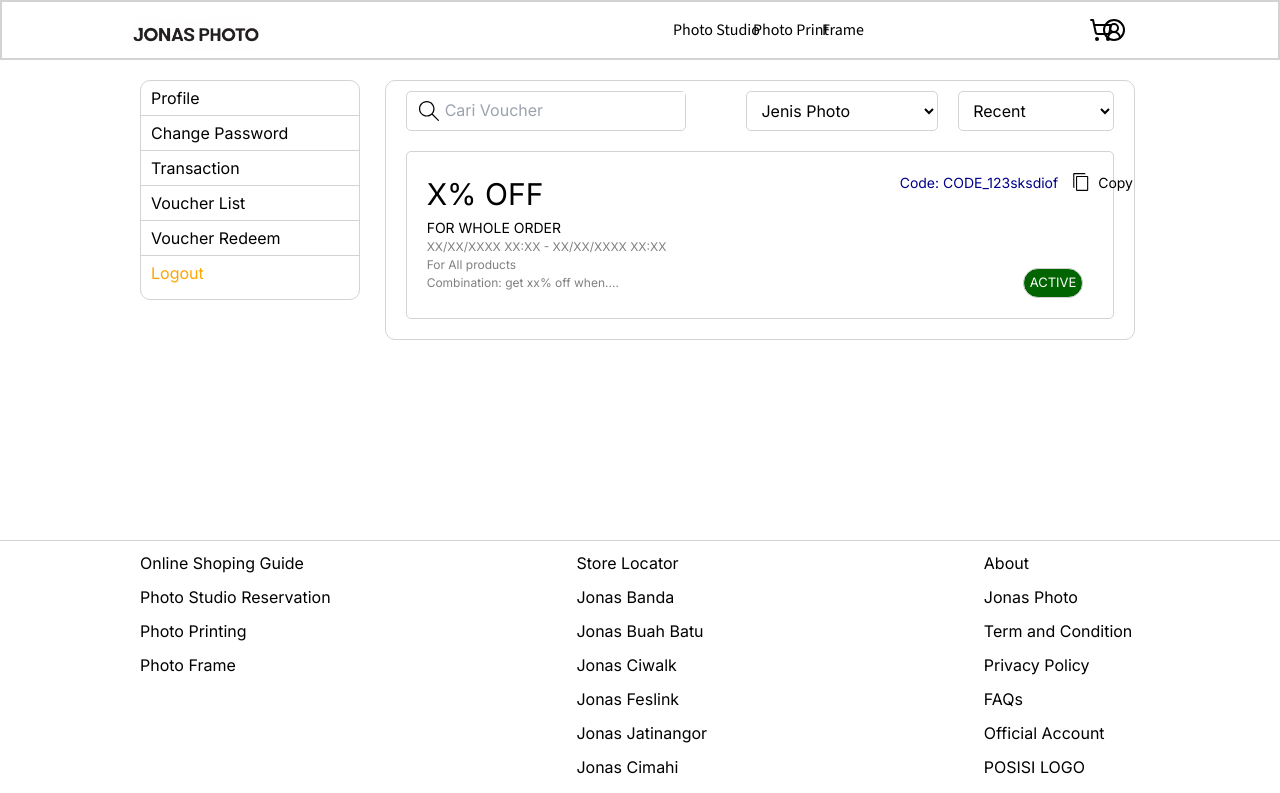
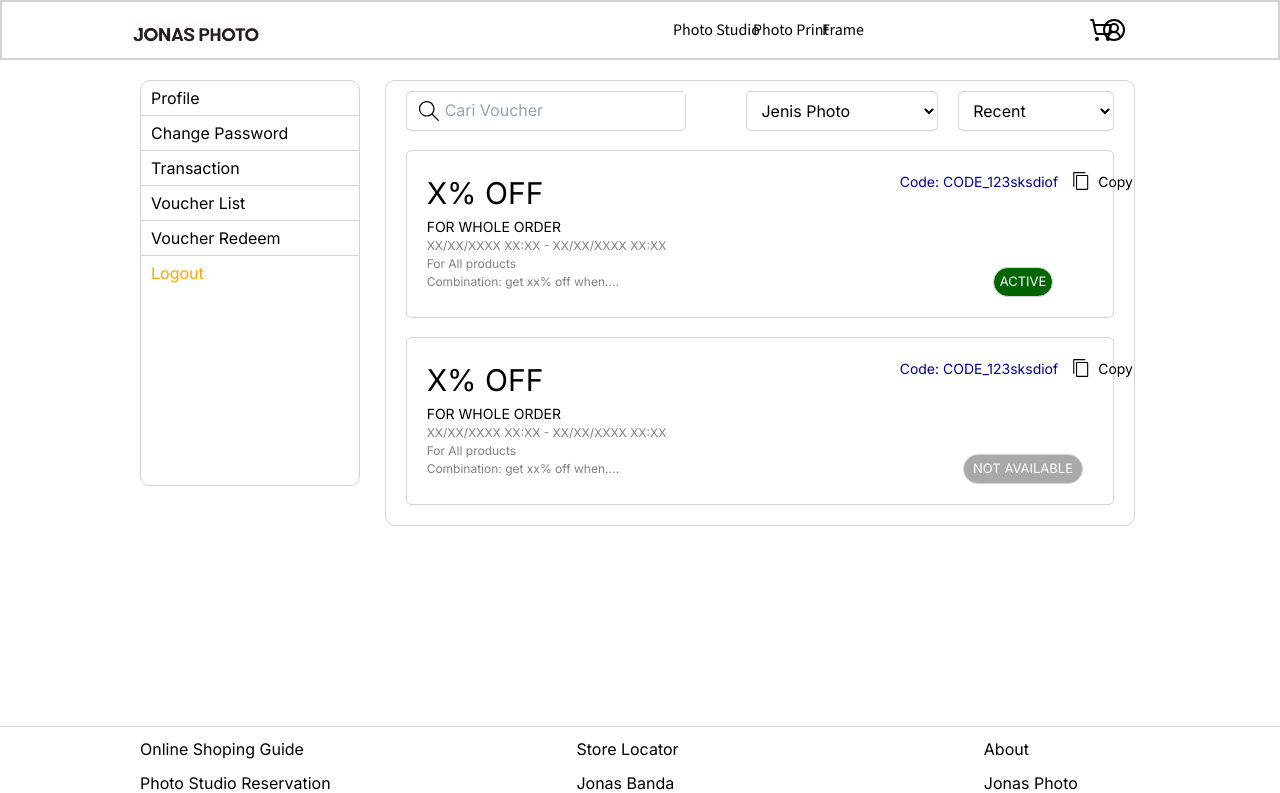
Before and after one commit to adriswara/next, a Next.js app: page /profile/voucherRedeem in a window 1280 px wide. Shown: the top 793 px of the page. Built offline with nearby package versions, Linux system fonts and the light colour scheme.

Commit message:
Finished 2 voucher types

```diff
--- a/src/app/profile/voucherRedeem/page.tsx
+++ b/src/app/profile/voucherRedeem/page.tsx
@@ -43,17 +43,18 @@ export default function Home() {
         paddingRight: 10
     }
     const voucherList = {
-        border: "1px solid lightGrey",
-        borderRadius: 5,
         margin: 20
     }
 
     const voucherObject = {
+        border: "1px solid lightGrey",
+        borderRadius: 5,
         display: "grid",
         gridTemplateColumns: "auto auto",
-        marginTop: 20,
+        marginTop: -1,
         marginBottom: 20,
-        borderRadius: 10,
+        paddingTop: 20,
+        paddingBottom: 20
     }
 
     const voucherLeftComponent = {
@@ -70,19 +71,28 @@ export default function Home() {
 
     const voucherRightStatus = {
         paddingTop: 75,
-        paddingLeft: 190,
+        paddingLeft: 130,
         width: 280,
         float: "right",
     }
-    const buttonVoucherRightStatus = {
+    const buttonVoucherRightStatusActive = {
         border: "1px solid lightGrey",
         borderRadius: 15,
         backgroundColor: "darkGreen",
         color: "white",
         fontSize: 13,
         width: 60,
-        height: 30
-
+        height: 30,
+        marginLeft: 30
+    }
+    const buttonVoucherRightStatusNotAvailable = {
+        border: "1px solid lightGrey",
+        borderRadius: 15,
+        backgroundColor: "darkGrey",
+        color: "white",
+        fontSize: 13,
+        width: 120,
+        height: 30,
     }
 
     const hugetextVoucher = {
@@ -149,9 +159,34 @@ export default function Home() {
                                     <title>copy-line</title>
                                     <path d="M29.5,7h-19A1.5,1.5,0,0,0,9,8.5v24A1.5,1.5,0,0,0,10.5,34h19A1.5,1.5,0,0,0,31,32.5V8.5A1.5,1.5,0,0,0,29.5,7ZM29,32H11V9H29Z"></path><path d="M26,3.5A1.5,1.5,0,0,0,24.5,2H5.5A1.5,1.5,0,0,0,4,3.5v24A1.5,1.5,0,0,0,5.5,29H6V4H26Z" ></path>
                                     <rect x="0" y="0" width="36" height="36" fill-opacity="0" />
-                                </svg> Copy</div>
+                                </svg>
+                                Copy
+                            </div>
                         </div>
-                        <div style={voucherRightStatus}><button type="button" disabled style={buttonVoucherRightStatus}>ACTIVE</button></div>
+                        <div style={voucherRightStatus}><button type="button" disabled style={buttonVoucherRightStatusActive}>ACTIVE</button></div>
+                    </div>
+                </div>
+                <div style={voucherObject}>
+                    <div style={voucherLeftComponent}>
+                        <div style={hugetextVoucher}>X% OFF</div>
+                        <div style={bigTextVoucher}>FOR WHOLE ORDER</div>
+                        <div style={descTextVoucher}>XX/XX/XXXX XX:XX - XX/XX/XXXX XX:XX</div>
+                        <div style={descTextVoucher}>For All products</div>
+                        <div style={descTextVoucher}>Combination: get xx% off when....</div>
+                    </div>
+                    <div style={voucherRightComponent}>
+                        <div style={voucherRightCode}>
+                            <div style={voucherCodeLine}>Code: CODE_123sksdiof</div>
+                            <div style={voucherCodeCopy}>
+                                <svg fill="#000000" width="20px" height="20px" viewBox="0 0 36 36" version="1.1" preserveAspectRatio="xMidYMid meet" xmlns="http://www.w3.org/2000/svg" >
+                                    <title>copy-line</title>
+                                    <path d="M29.5,7h-19A1.5,1.5,0,0,0,9,8.5v24A1.5,1.5,0,0,0,10.5,34h19A1.5,1.5,0,0,0,31,32.5V8.5A1.5,1.5,0,0,0,29.5,7ZM29,32H11V9H29Z"></path><path d="M26,3.5A1.5,1.5,0,0,0,24.5,2H5.5A1.5,1.5,0,0,0,4,3.5v24A1.5,1.5,0,0,0,5.5,29H6V4H26Z" ></path>
+                                    <rect x="0" y="0" width="36" height="36" fill-opacity="0" />
+                                </svg>
+                                Copy
+                            </div>
+                        </div>
+                        <div style={voucherRightStatus}><button type="button" disabled style={buttonVoucherRightStatusNotAvailable}>NOT AVAILABLE</button></div>
                     </div>
                 </div>
             </div>
```
